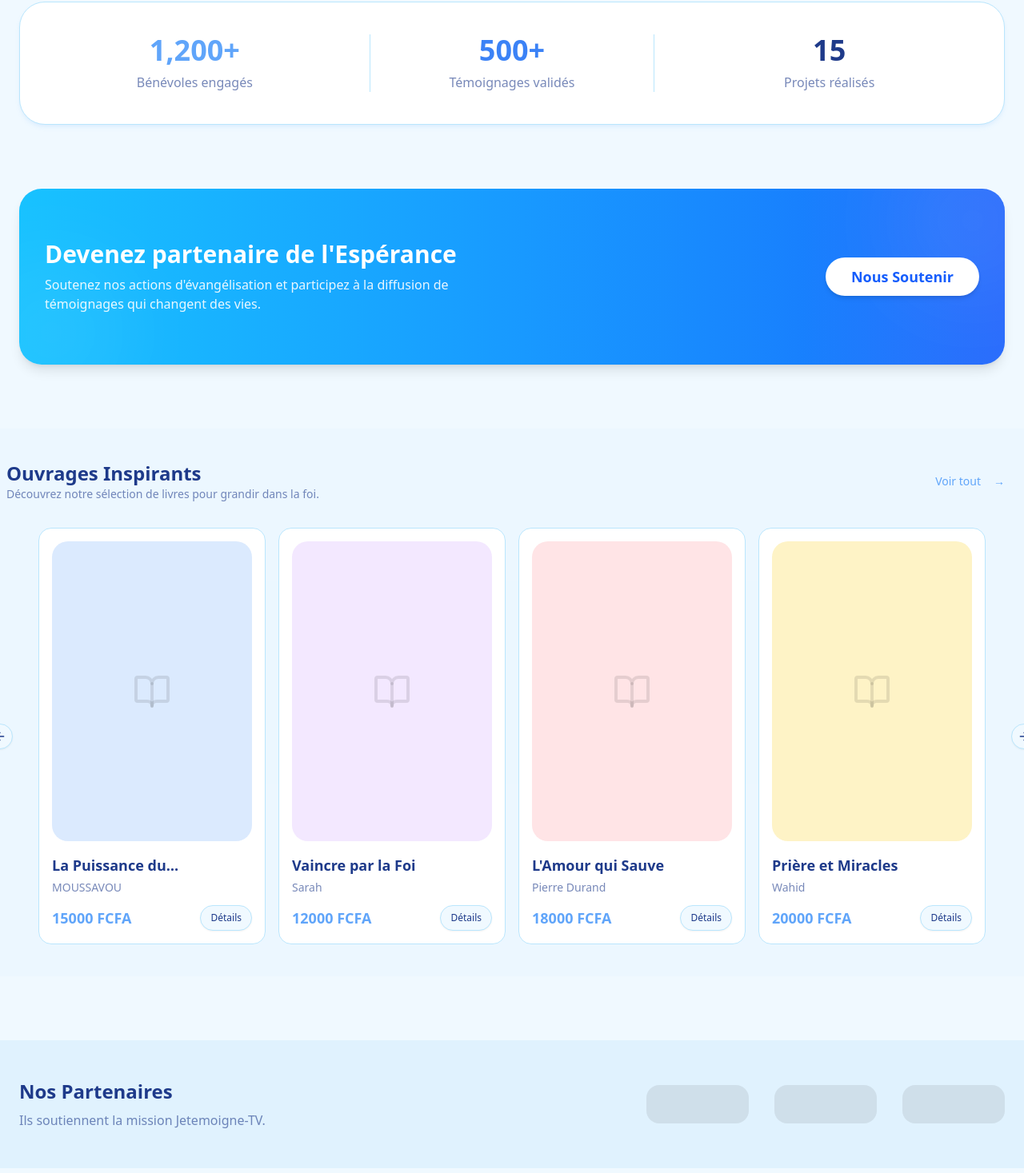
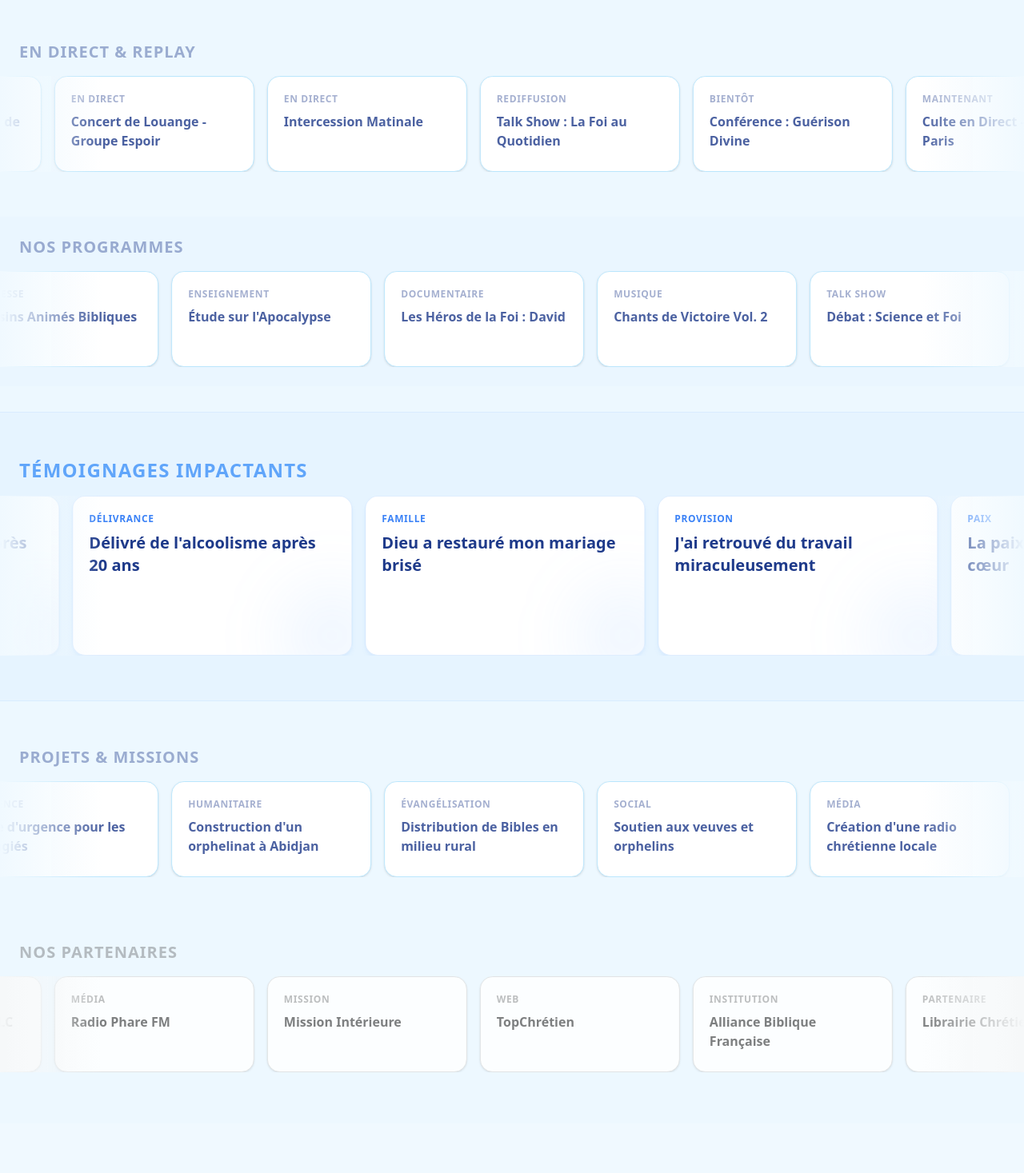
Before and after one commit to taigerdev45/frontend_jetemoigne, a Next.js app: page / in a window 1280 px wide. Shown: the part 798-2265 px from the top of the page at 80% size. Built offline with nearby package versions, Linux system fonts and the light colour scheme.

Commit message:
feat:implement_infinite_marquee_system_per_category_with_testimony_highlight

```diff
--- a/src/app/globals.css
+++ b/src/app/globals.css
@@ -37,6 +37,20 @@
   --color-border: var(--border);
   --color-input: var(--input);
   --color-ring: var(--ring);
+
+  /* Animation Défilement Infini (Marquee) */
+  --animate-marquee-left: marquee-left 40s linear infinite;
+  --animate-marquee-right: marquee-right 40s linear infinite;
+
+  @keyframes marquee-left {
+    from { transform: translateX(0); }
+    to { transform: translateX(-100%); }
+  }
+
+  @keyframes marquee-right {
+    from { transform: translateX(-100%); }
+    to { transform: translateX(0); }
+  }
 }
 
 @variant dark (&:is(.dark *));
--- a/src/app/page.tsx
+++ b/src/app/page.tsx
@@ -4,10 +4,52 @@ import { LiveTile } from "@/components/home/LiveTile";
 import { ProjectsTile } from "@/components/home/ProjectsTile";
 import { AdsBanner } from "@/components/home/AdsBanner";
 import { BooksCarousel } from "@/components/home/BooksCarousel";
+import { CategoryMarquee, MarqueeItem } from "@/components/home/CategoryMarquee";
+
+// --- DONNÉES MOCKÉES ---
+const LIVE_ITEMS: MarqueeItem[] = [
+  { id: "l1", title: "Culte en Direct - Église de Paris", subtitle: "Maintenant" },
+  { id: "l2", title: "Concert de Louange - Groupe Espoir", subtitle: "En Direct" },
+  { id: "l3", title: "Intercession Matinale", subtitle: "En Direct" },
+  { id: "l4", title: "Talk Show : La Foi au Quotidien", subtitle: "Rediffusion" },
+  { id: "l5", title: "Conférence : Guérison Divine", subtitle: "Bientôt" },
+];
+
+const PROGRAM_ITEMS: MarqueeItem[] = [
+  { id: "p1", title: "Étude sur l'Apocalypse", subtitle: "Enseignement" },
+  { id: "p2", title: "Les Héros de la Foi : David", subtitle: "Documentaire" },
+  { id: "p3", title: "Chants de Victoire Vol. 2", subtitle: "Musique" },
+  { id: "p4", title: "Débat : Science et Foi", subtitle: "Talk Show" },
+  { id: "p5", title: "Dessins Animés Bibliques", subtitle: "Jeunesse" },
+];
+
+const TESTIMONY_ITEMS: MarqueeItem[] = [
+  { id: "t1", title: "J'ai été guéri du cancer après la prière", subtitle: "Guérison" },
+  { id: "t2", title: "Délivré de l'alcoolisme après 20 ans", subtitle: "Délivrance" },
+  { id: "t3", title: "Dieu a restauré mon mariage brisé", subtitle: "Famille" },
+  { id: "t4", title: "J'ai retrouvé du travail miraculeusement", subtitle: "Provision" },
+  { id: "t5", title: "La paix de Dieu a inondé mon cœur", subtitle: "Paix" },
+];
+
+const PROJECT_ITEMS: MarqueeItem[] = [
+  { id: "pr1", title: "Construction d'un orphelinat à Abidjan", subtitle: "Humanitaire" },
+  { id: "pr2", title: "Distribution de Bibles en milieu rural", subtitle: "Évangélisation" },
+  { id: "pr3", title: "Soutien aux veuves et orphelins", subtitle: "Social" },
+  { id: "pr4", title: "Création d'une radio chrétienne locale", subtitle: "Média" },
+  { id: "pr5", title: "Aide d'urgence pour les réfugiés", subtitle: "Urgence" },
+];
+
+const PARTNER_ITEMS: MarqueeItem[] = [
+  { id: "pt1", title: "Librairie Chrétienne CLC", subtitle: "Partenaire" },
+  { id: "pt2", title: "Radio Phare FM", subtitle: "Média" },
+  { id: "pt3", title: "Mission Intérieure", subtitle: "Mission" },
+  { id: "pt4", title: "TopChrétien", subtitle: "Web" },
+  { id: "pt5", title: "Alliance Biblique Française", subtitle: "Institution" },
+];
 
 export default function Home() {
   return (
-    <div className="flex flex-col gap-20 pb-20">
+    <div className="flex flex-col gap-16 pb-0 overflow-x-hidden">
       {/* Hero Section - Bento Grid */}
       <section className="px-6 pt-10 max-w-7xl mx-auto w-full">
         <div className="grid grid-cols-1 md:grid-cols-4 md:grid-rows-2 gap-4 h-auto md:h-[600px]">
@@ -52,6 +94,55 @@ export default function Home() {
         </div>
       </section>
 
+      {/* Section Bandes Défilantes (Carrousels par Interface) */}
+      <section className="flex flex-col gap-8 w-full border-t border-border/50 bg-muted/20 py-10">
+
+        {/* Bande Direct */}
+        <CategoryMarquee
+          title="En Direct & Replay"
+          items={LIVE_ITEMS}
+          speed="normal"
+          direction="left"
+        />
+
+        {/* Bande Programmes */}
+        <CategoryMarquee
+          title="Nos Programmes"
+          items={PROGRAM_ITEMS}
+          speed="slow"
+          direction="right"
+          className="bg-muted/30"
+        />
+
+        {/* Bande Témoignages (MISE EN AVANT) */}
+        <div className="py-8 bg-primary/5 border-y border-primary/10">
+          <CategoryMarquee
+            title="Témoignages Impactants"
+            items={TESTIMONY_ITEMS}
+            speed="slow"
+            direction="left"
+            highlight={true}
+          />
+        </div>
+
+        {/* Bande Projets */}
+        <CategoryMarquee
+          title="Projets & Missions"
+          items={PROJECT_ITEMS}
+          speed="fast"
+          direction="right"
+        />
+
+         {/* Bande Partenaires */}
+         <CategoryMarquee
+          title="Nos Partenaires"
+          items={PARTNER_ITEMS}
+          speed="normal"
+          direction="left"
+          className="opacity-80 grayscale hover:grayscale-0 transition-all duration-500"
+        />
+      </section>
+
       {/* Section Statistiques */}
       <section className="px-6 max-w-7xl mx-auto w-full">
         <div className="bg-white rounded-[2rem] p-10 shadow-blue-100 border border-border grid grid-cols-1 md:grid-cols-3 gap-10">
@@ -79,22 +170,6 @@ export default function Home() {
       <section className="bg-muted/30 w-full">
          <BooksCarousel />
       </section>
-
-      {/* Section Partenaires */}
-      <section className="bg-muted py-12 px-6">
-        <div className="max-w-7xl mx-auto flex flex-col md:flex-row items-center justify-between gap-8">
-          <div className="text-center md:text-left">
-            <h3 className="text-2xl font-bold text-text-deep mb-2">Nos Partenaires</h3>
-            <p className="text-text-deep/60">Ils soutiennent la mission Jetemoigne-TV.</p>
-          </div>
-          <div className="flex flex-wrap justify-center gap-8 opacity-50 grayscale hover:grayscale-0 transition-all duration-500">
-             {/* Placeholders logos */}
-             <div className="w-32 h-12 bg-text-deep/20 rounded-lg"></div>
-             <div className="w-32 h-12 bg-text-deep/20 rounded-lg"></div>
-             <div className="w-32 h-12 bg-text-deep/20 rounded-lg"></div>
-          </div>
-        </div>
-      </section>
     </div>
   );
 }
--- /dev/null
+++ b/src/components/home/CategoryMarquee.tsx
@@ -0,0 +1,111 @@
+import React from "react";
+import { cn } from "@/lib/utils";
+
+export interface MarqueeItem {
+  id: string;
+  title: string;
+  subtitle?: string;
+  image?: string; // Placeholder for future images
+  highlight?: boolean;
+}
+
+interface CategoryMarqueeProps {
+  title: string;
+  items: MarqueeItem[];
+  direction?: "left" | "right";
+  speed?: "slow" | "normal" | "fast";
+  className?: string;
+  highlight?: boolean; // Special emphasis for Testimonies
+}
+
+export const CategoryMarquee = ({
+  title,
+  items,
+  direction = "left",
+  speed = "normal",
+  className,
+  highlight = false,
+}: CategoryMarqueeProps) => {
+  const speedClass = {
+    slow: "duration-[60s]",
+    normal: "duration-[40s]",
+    fast: "duration-[20s]",
+  };
+
+  const animationDirection = direction === "left" ? "animate-marquee-left" : "animate-marquee-right";
+
+  return (
+    <div className={cn("flex flex-col gap-4 py-6 w-full overflow-hidden", className)}>
+      <h3 className={cn(
+        "px-6 text-xl font-bold uppercase tracking-wider",
+        highlight ? "text-primary text-2xl" : "text-text-deep/40"
+      )}>
+        {title}
+      </h3>
+
+      <div className="relative w-full flex overflow-hidden mask-gradient-sides">
+        {/* Gradient Masks */}
+        <div className="absolute left-0 top-0 bottom-0 w-10 md:w-32 bg-gradient-to-r from-background to-transparent z-10" />
+        <div className="absolute right-0 top-0 bottom-0 w-10 md:w-32 bg-gradient-to-l from-background to-transparent z-10" />
+
+        {/* Marquee Content */}
+        <div className={cn("flex min-w-full shrink-0 gap-4 items-center px-2", animationDirection, speedClass[speed])}>
+          {items.map((item) => (
+            <MarqueeCard key={item.id} item={item} highlight={highlight} />
+          ))}
+        </div>
+        {/* Duplicate for infinite loop */}
+        <div className={cn("flex min-w-full shrink-0 gap-4 items-center px-2", animationDirection, speedClass[speed])} aria-hidden="true">
+          {items.map((item) => (
+            <MarqueeCard key={`${item.id}-copy`} item={item} highlight={highlight} />
+          ))}
+        </div>
+      </div>
+    </div>
+  );
+};
+
+const MarqueeCard = ({ item, highlight }: { item: MarqueeItem; highlight: boolean }) => {
+  return (
+    <div
+      className={cn(
+        "relative shrink-0 rounded-2xl border transition-all duration-300 cursor-pointer hover:scale-105 group overflow-hidden bg-white",
+        highlight
+          ? "w-[280px] h-[160px] md:w-[350px] md:h-[200px] border-primary/20 shadow-blue-100 hover:shadow-xl hover:border-primary"
+          : "w-[200px] h-[100px] md:w-[250px] md:h-[120px] border-border shadow-sm hover:shadow-md"
+      )}
+    >
+      <div className="absolute inset-0 bg-gradient-to-br from-white/50 to-transparent z-0" />
+
+      <div className="relative z-10 p-5 flex flex-col justify-between h-full">
+        <div>
+           {item.subtitle && (
+            <span className={cn(
+              "text-xs font-bold uppercase tracking-wider mb-2 block",
+              highlight ? "text-secondary" : "text-text-deep/40"
+            )}>
+              {item.subtitle}
+            </span>
+          )}
+          <h4 className={cn(
+            "font-bold leading-tight line-clamp-2",
+            highlight ? "text-lg md:text-xl text-text-deep" : "text-sm md:text-base text-text-deep/80"
+          )}>
+            {item.title}
+          </h4>
+        </div>
+
+        {highlight && (
+          <div className="flex items-center gap-2 text-primary text-sm font-medium opacity-0 group-hover:opacity-100 transition-opacity transform translate-y-2 group-hover:translate-y-0">
+            Lire le témoignage &rarr;
+          </div>
+        )}
+      </div>
+
+      {/* Decorative accent for highlight cards */}
+      {highlight && (
+        <div className="absolute -bottom-10 -right-10 w-32 h-32 bg-primary/10 rounded-full blur-2xl group-hover:bg-primary/20 transition-all" />
+      )}
+    </div>
+  );
+};
```
Also changed, not shown: doc_projet/modifications.txt.
